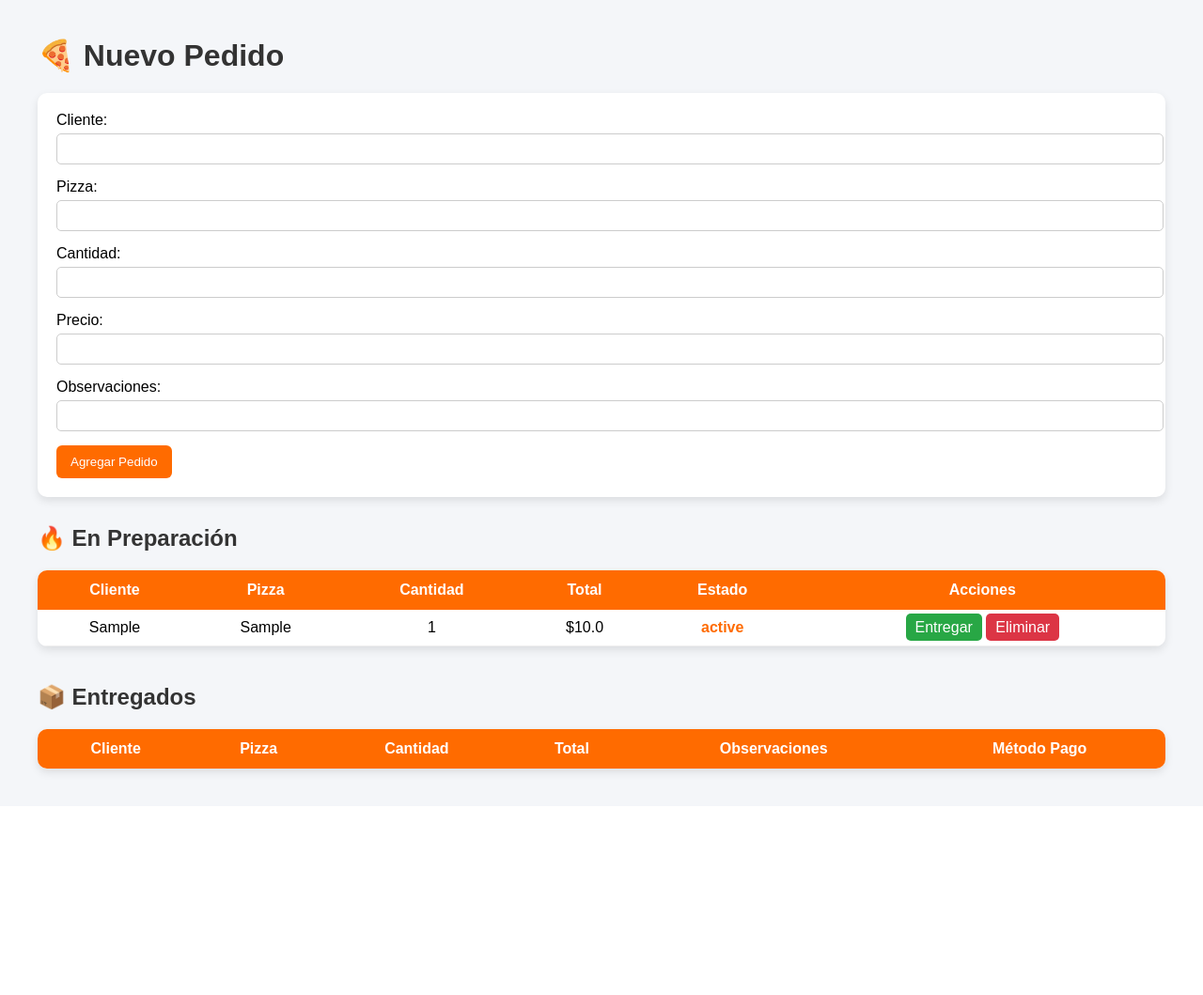
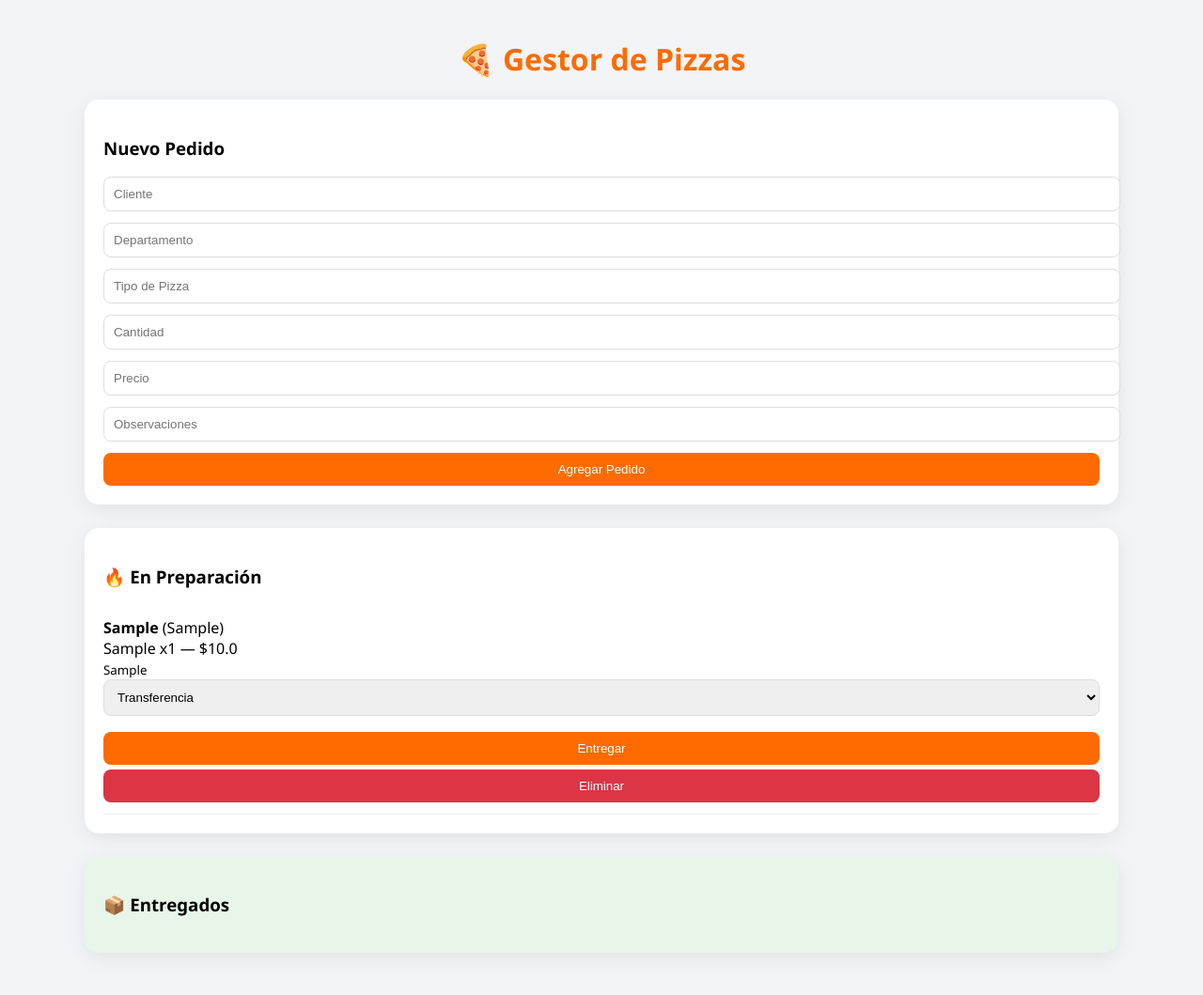
Before and after one commit to psvacg0035-art/gestor_pizzas, a Flask app: page / in a window 1280 px wide. Shown: the whole page at 94% size. Before the commit the page ends 829 px from the top, so only its background shows below. Run offline with Flask 3, Linux system fonts and the light colour scheme; tables that the repository leaves empty hold one stand-in row (values such as "Sample post"); lists and menus that the app fills with data are empty.

Commit message:
actualizacion app

```diff
--- a/app.py
+++ b/app.py
@@ -4,7 +4,6 @@ import os
 
 app = Flask(__name__)
 
-# Base de datos (funciona en local y en Render)
 basedir = os.path.abspath(os.path.dirname(__file__))
 app.config['SQLALCHEMY_DATABASE_URI'] = os.environ.get("DATABASE_URL") or \
     'sqlite:///' + os.path.join(basedir, 'pizzas.db')
@@ -13,10 +12,10 @@ app.config['SQLALCHEMY_TRACK_MODIFICATIONS'] = False
 db = SQLAlchemy(app)
 
 
-# MODELO
 class Pedido(db.Model):
     id = db.Column(db.Integer, primary_key=True)
     cliente = db.Column(db.String(100), nullable=False)
+    departamento = db.Column(db.String(100))
     pizza = db.Column(db.String(100), nullable=False)
     cantidad = db.Column(db.Integer, nullable=False)
     precio = db.Column(db.Float, nullable=False)
@@ -30,7 +29,6 @@ with app.app_context():
     db.create_all()
 
 
-# HOME
 @app.route("/")
 def index():
     pedidos = Pedido.query.filter(Pedido.estado != "Entregado").all()
@@ -38,10 +36,10 @@ def index():
     return render_template("index.html", pedidos=pedidos, entregados=entregados)
 
 
-# AGREGAR PEDIDO
 @app.route("/agregar", methods=["POST"])
 def agregar():
     cliente = request.form["cliente"]
+    departamento = request.form["departamento"]
     pizza = request.form["pizza"]
     cantidad = int(request.form["cantidad"])
     precio = float(request.form["precio"])
@@ -51,6 +49,7 @@ def agregar():
 
     nuevo_pedido = Pedido(
         cliente=cliente,
+        departamento=departamento,
         pizza=pizza,
         cantidad=cantidad,
         precio=precio,
@@ -64,7 +63,6 @@ def agregar():
     return redirect("/")
 
 
-# ELIMINAR PEDIDO
 @app.route("/eliminar/<int:id>")
 def eliminar(id):
     pedido = Pedido.query.get_or_404(id)
@@ -73,19 +71,16 @@ def eliminar(id):
     return redirect("/")
 
 
-# ENTREGAR PEDIDO
-@app.route("/entregar/<int:id>", methods=["GET", "POST"])
+@app.route("/entregar/<int:id>", methods=["POST"])
 def entregar(id):
     pedido = Pedido.query.get_or_404(id)
 
-    if request.method == "POST":
-        metodo_pago = request.form["metodo_pago"]
-        pedido.metodo_pago = metodo_pago
-        pedido.estado = "Entregado"
-        db.session.commit()
-        return redirect("/")
+    metodo_pago = request.form["metodo_pago"]
+    pedido.metodo_pago = metodo_pago
+    pedido.estado = "Entregado"
 
-    return render_template("entregar.html", pedido=pedido)
+    db.session.commit()
+    return redirect("/")
 
 
 if __name__ == "__main__":
--- a/templates/index.html
+++ b/templates/index.html
@@ -2,167 +2,155 @@
 <html>
 <head>
     <title>Gestor de Pizzas</title>
+    <meta name="viewport" content="width=device-width, initial-scale=1.0">
+
     <style>
         body {
-            font-family: Arial, sans-serif;
-            background-color: #f4f6f9;
-            margin: 40px;
+            margin: 0;
+            font-family: 'Segoe UI', sans-serif;
+            background: #f2f4f8;
         }
 
-        h1, h2 {
-            color: #333;
+        .container {
+            max-width: 1100px;
+            margin: auto;
+            padding: 20px;
         }
 
-        form {
+        h1 {
+            text-align: center;
+            color: #ff6b00;
+        }
+
+        .card {
             background: white;
             padding: 20px;
-            border-radius: 10px;
-            box-shadow: 0px 4px 10px rgba(0,0,0,0.1);
-            margin-bottom: 30px;
+            border-radius: 15px;
+            box-shadow: 0 5px 20px rgba(0,0,0,0.08);
+            margin-bottom: 25px;
         }
 
         input, select {
-            padding: 8px;
-            margin: 5px 0 15px 0;
             width: 100%;
-            border-radius: 5px;
-            border: 1px solid #ccc;
+            padding: 10px;
+            margin-bottom: 12px;
+            border-radius: 8px;
+            border: 1px solid #ddd;
         }
 
         button {
-            background-color: #ff6b00;
+            background: #ff6b00;
             color: white;
+            padding: 10px;
             border: none;
-            padding: 10px 15px;
-            border-radius: 6px;
+            border-radius: 8px;
             cursor: pointer;
+            width: 100%;
         }
 
         button:hover {
-            background-color: #e65c00;
+            background: #e85d00;
         }
 
-        table {
-            width: 100%;
-            border-collapse: collapse;
-            background: white;
-            box-shadow: 0px 4px 10px rgba(0,0,0,0.1);
-            border-radius: 10px;
-            overflow: hidden;
-            margin-bottom: 40px;
+        .pedido {
+            border-bottom: 1px solid #eee;
+            padding: 12px 0;
         }
 
-        th {
-            background-color: #ff6b00;
-            color: white;
-            padding: 12px;
+        .acciones button {
+            margin-top: 5px;
         }
 
-        td {
-            padding: 10px;
-            text-align: center;
-            border-bottom: 1px solid #eee;
+        .entregado {
+            background: #e8f5e9;
         }
 
-        tr:hover {
-            background-color: #f2f2f2;
-        }
-
-        .btn-entregar {
-            background-color: #28a745;
-            padding: 6px 10px;
-            color: white;
-            border-radius: 5px;
-            text-decoration: none;
-        }
-
-        .btn-eliminar {
-            background-color: #dc3545;
-            padding: 6px 10px;
-            color: white;
-            border-radius: 5px;
-            text-decoration: none;
-        }
-
-        .estado {
-            font-weight: bold;
-            color: #ff6b00;
+        @media (max-width: 768px) {
+            .pedido {
+                font-size: 14px;
+            }
         }
     </style>
 </head>
 <body>
 
-<h1>🍕 Nuevo Pedido</h1>
+<div class="container">
 
-<form action="/agregar" method="POST">
-    <label>Cliente:</label>
-    <input type="text" name="cliente" required>
+<h1>🍕 Gestor de Pizzas</h1>
 
-    <label>Pizza:</label>
-    <input type="text" name="pizza" required>
+<div class="card">
+    <h3>Nuevo Pedido</h3>
+    <form action="/agregar" method="POST">
+        <input type="text" name="cliente" placeholder="Cliente" required>
+        <input type="text" name="departamento" placeholder="Departamento">
+        <input type="text" name="pizza" placeholder="Tipo de Pizza" required>
+        <input type="number" name="cantidad" placeholder="Cantidad" required>
+        <input type="number" step="0.01" name="precio" placeholder="Precio" required>
+        <input type="text" name="observaciones" placeholder="Observaciones">
+        <button type="submit">Agregar Pedido</button>
+    </form>
+</div>
 
-    <label>Cantidad:</label>
-    <input type="number" name="cantidad" required>
+<div class="card">
+    <h3>🔥 En Preparación</h3>
 
-    <label>Precio:</label>
-    <input type="number" step="0.01" name="precio" required>
+    {% for pedido in pedidos %}
+    <div class="pedido">
+        <strong>{{ pedido.cliente }}</strong> ({{ pedido.departamento }})<br>
+        {{ pedido.pizza }} x{{ pedido.cantidad }} — ${{ pedido.total }}<br>
+        <small>{{ pedido.observaciones }}</small>
 
-    <label>Observaciones:</label>
-    <input type="text" name="observaciones">
+        <div class="acciones">
+            <form action="/entregar/{{ pedido.id }}" method="POST">
+                <select name="metodo_pago" onchange="mostrarVuelto(this, {{ pedido.total }})">
+                    <option value="Transferencia">Transferencia</option>
+                    <option value="Efectivo">Efectivo</option>
+                </select>
 
-    <button type="submit">Agregar Pedido</button>
-</form>
+                <div class="vuelto-box" style="display:none;">
+                    <input type="number" placeholder="Efectivo recibido"
+                        oninput="calcularVuelto(this, {{ pedido.total }})">
+                    <input type="text" placeholder="Vuelto" readonly>
+                </div>
 
-<h2>🔥 En Preparación</h2>
+                <button type="submit">Entregar</button>
+            </form>
 
-<table>
-<tr>
-    <th>Cliente</th>
-    <th>Pizza</th>
-    <th>Cantidad</th>
-    <th>Total</th>
-    <th>Estado</th>
-    <th>Acciones</th>
-</tr>
+            <a href="/eliminar/{{ pedido.id }}">
+                <button style="background:#dc3545;">Eliminar</button>
+            </a>
+        </div>
+    </div>
+    {% endfor %}
+</div>
 
-{% for pedido in pedidos %}
-<tr>
-    <td>{{ pedido.cliente }}</td>
-    <td>{{ pedido.pizza }}</td>
-    <td>{{ pedido.cantidad }}</td>
-    <td>${{ pedido.total }}</td>
-    <td class="estado">{{ pedido.estado }}</td>
-    <td>
-        <a class="btn-entregar" href="/entregar/{{ pedido.id }}">Entregar</a>
-        <a class="btn-eliminar" href="/eliminar/{{ pedido.id }}">Eliminar</a>
-    </td>
-</tr>
-{% endfor %}
-</table>
+<div class="card entregado">
+    <h3>📦 Entregados</h3>
 
-<h2>📦 Entregados</h2>
+    {% for pedido in entregados %}
+    <div class="pedido">
+        <strong>{{ pedido.cliente }}</strong> ({{ pedido.departamento }})<br>
+        {{ pedido.pizza }} x{{ pedido.cantidad }} — ${{ pedido.total }}<br>
+        <small>{{ pedido.observaciones }}</small><br>
+        <small>Método: {{ pedido.metodo_pago }}</small>
+    </div>
+    {% endfor %}
+</div>
 
-<table>
-<tr>
-    <th>Cliente</th>
-    <th>Pizza</th>
-    <th>Cantidad</th>
-    <th>Total</th>
-    <th>Observaciones</th>
-    <th>Método Pago</th>
-</tr>
+</div>
 
-{% for pedido in entregados %}
-<tr>
-    <td>{{ pedido.cliente }}</td>
-    <td>{{ pedido.pizza }}</td>
-    <td>{{ pedido.cantidad }}</td>
-    <td>${{ pedido.total }}</td>
-    <td>{{ pedido.observaciones }}</td>
-    <td>{{ pedido.metodo_pago }}</td>
-</tr>
-{% endfor %}
-</table>
+<script>
+function mostrarVuelto(select, total) {
+    const box = select.parentElement.querySelector(".vuelto-box");
+    box.style.display = select.value === "Efectivo" ? "block" : "none";
+}
+
+function calcularVuelto(input, total) {
+    const recibido = parseFloat(input.value) || 0;
+    const vuelto = recibido - total;
+    input.parentElement.querySelector("input[readonly]").value = vuelto;
+}
+</script>
 
 </body>
 </html>
```
